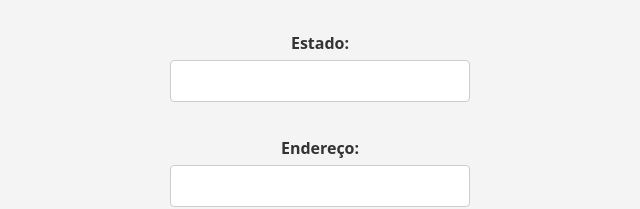
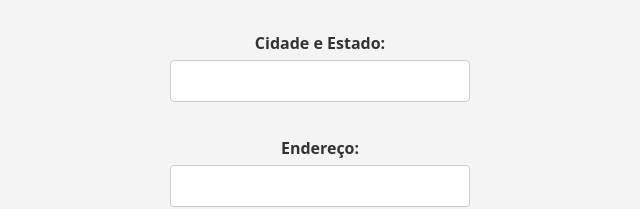
Before and after one commit to ICEI-PUC-Minas-PPLCC-TI/ppl-cc-ti1-2024-1-g-mapeamento-academia, a website: page codigo/pages/register-academy.html in a window 1280 px wide. Shown: the part 358-567 px from the top of the page, 320-960 px from the left. Drawn offline with nearby package versions, Linux system fonts and the light colour scheme.

Commit message:
Erro de digitação no cadastro

```diff
--- a/codigo/pages/register-academy.html
+++ b/codigo/pages/register-academy.html
@@ -24,7 +24,7 @@
         <label for="name">Nome:</label>
         <input type="text" id="name" name="name" required>
         <br>
-        <label for="location">Estado:</label>
+        <label for="location">Cidade e Estado:</label>
         <input type="text" id="location" name="location" required>
         <br>
         <label for="address">Endereço:</label>
```
